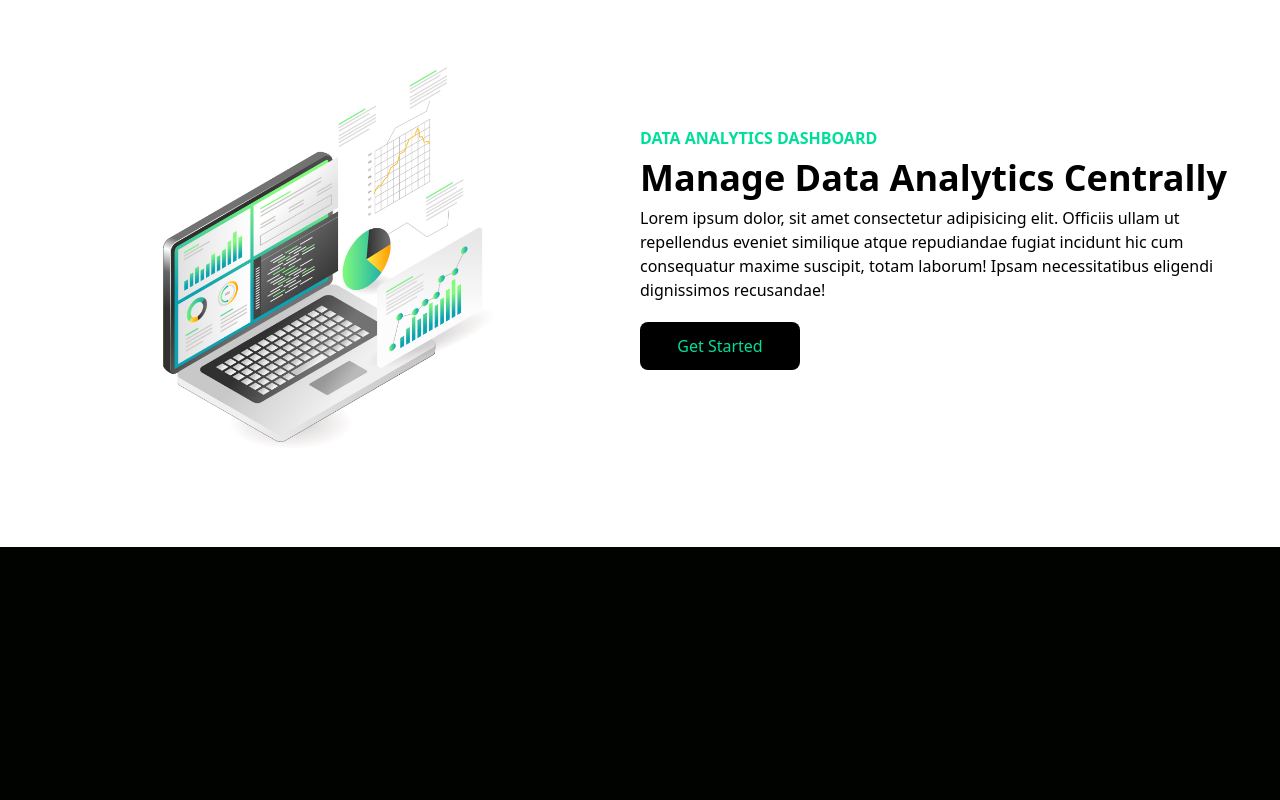
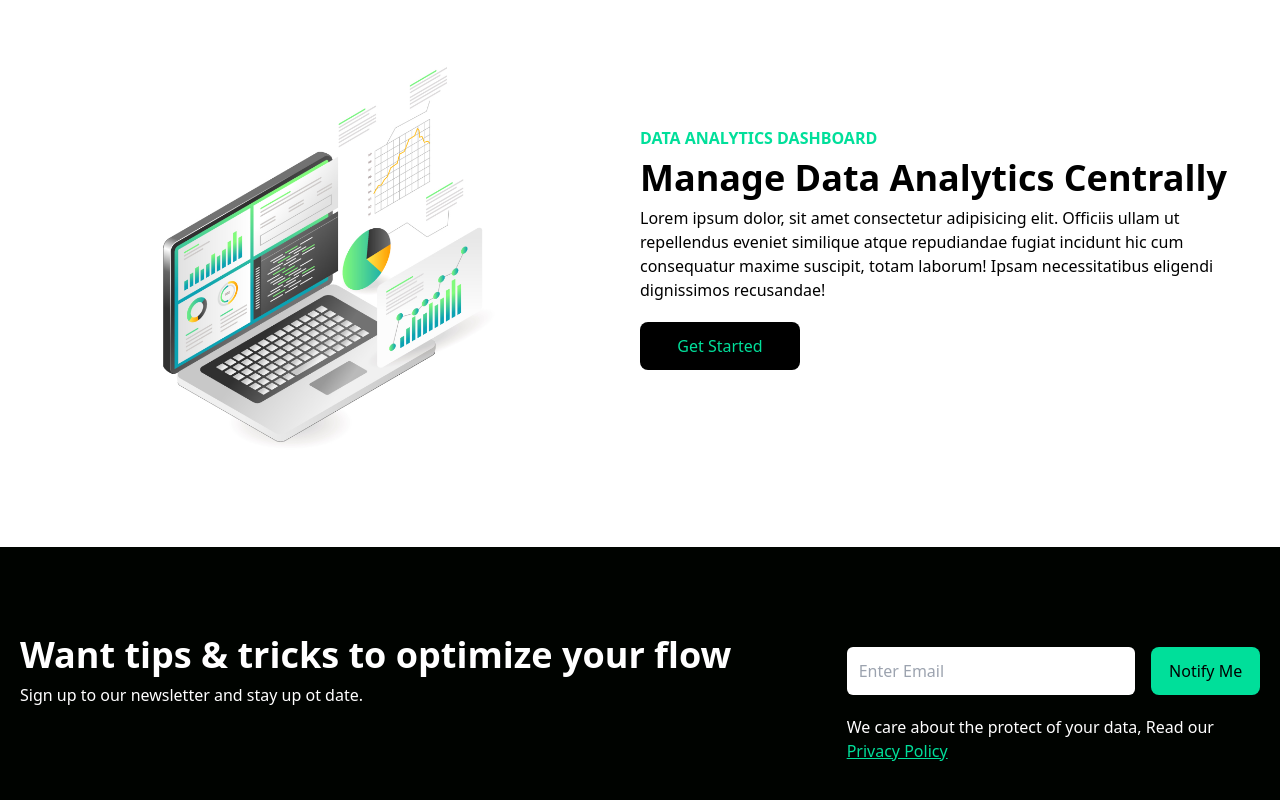
Before and after one commit to meghuraval/datalandingpage, a React (Vite) app in the folder datafrontend/: page / in a window 1280 px wide. Shown: the part 830-1630 px from the top of the page. Before the commit the page ends 1377 px from the top, so only its background shows below. Built offline with nearby package versions, Linux system fonts and the light colour scheme.

Commit message:
newsletter done

```diff
--- a/datafrontend/src/App.jsx
+++ b/datafrontend/src/App.jsx
@@ -2,6 +2,7 @@
 import Analytics from "./components/Analytics";
 import Hero from "./components/Hero";
 import NavBar from "./components/NavBar";
+import Newletter from "./components/Newletter";
 
 function App() {
   return (
@@ -9,6 +10,7 @@
       <NavBar />
       <Hero />
       <Analytics />
+      <Newletter />
     </div>
   );
 }
--- a/datafrontend/src/components/Hero.jsx
+++ b/datafrontend/src/components/Hero.jsx
@@ -14,7 +14,7 @@
             Grow With Data.
           </h1>
           <div className="">
-            <p className="md:text-5xl sm:text-4xl text-xl font-bold text-white pt-3">
+            <p className="md:text-5xl sm:text-4xl text-xl font-bold text-white pt-1">
               Fast, Flexible financing for{" "}
               <TypeAnimation
                 sequence={["SaaS", 1000, "B2B", 1000, "SEO", 1000]}
--- /dev/null
+++ b/datafrontend/src/components/Newletter.jsx
@@ -0,0 +1,35 @@
+/* eslint-disable no-unused-vars */
+import React from "react";
+
+const Newletter = () => {
+  return (
+    <div className="w-full py-16 text-white px-4">
+      <div className="max-w-[1240px] mx-auto grid lg:grid-cols-3">
+        <div className="lg:col-span-2 my-4">
+          <h1 className="md:text-4xl sm:text-3xl text-2xl font-bold py-2">
+            Want tips & tricks to optimize your flow
+          </h1>
+          <p>Sign up to our newsletter and stay up ot date.</p>
+        </div>
+        <div className="my-4">
+          <div className="flex flex-col sm:flex-row items-center justify-between w-full">
+            <input
+              className="p-3 flex w-full rounded-md text-black"
+              type="email"
+              placeholder="Enter Email"
+            />
+            <button className="bg-[#00df9a] w-[20dvh] rounded-lg font-medium ml-4 my-5 py-3 text-black">
+              Notify Me
+            </button>
+          </div>
+          <p>
+            We care about the protect of your data, Read our{" "}
+            <span className="text-[#00df9a] underline">Privacy Policy</span>{" "}
+          </p>
+        </div>
+      </div>
+    </div>
+  );
+};
+
+export default Newletter;
```
